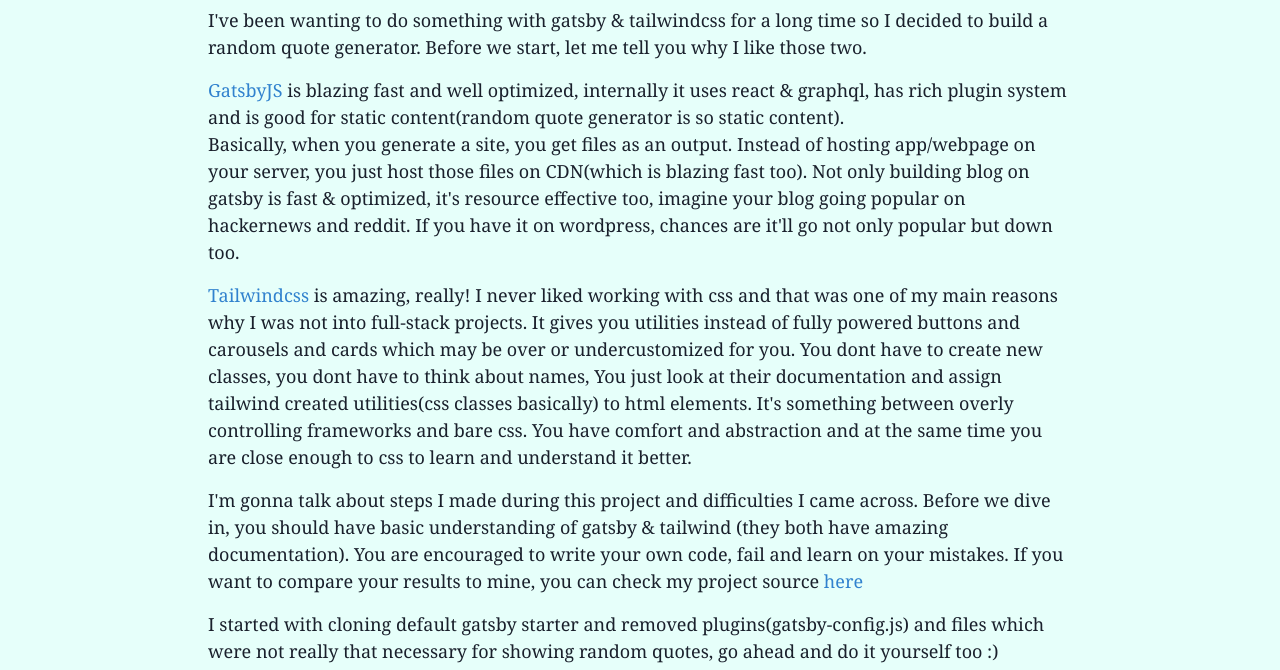
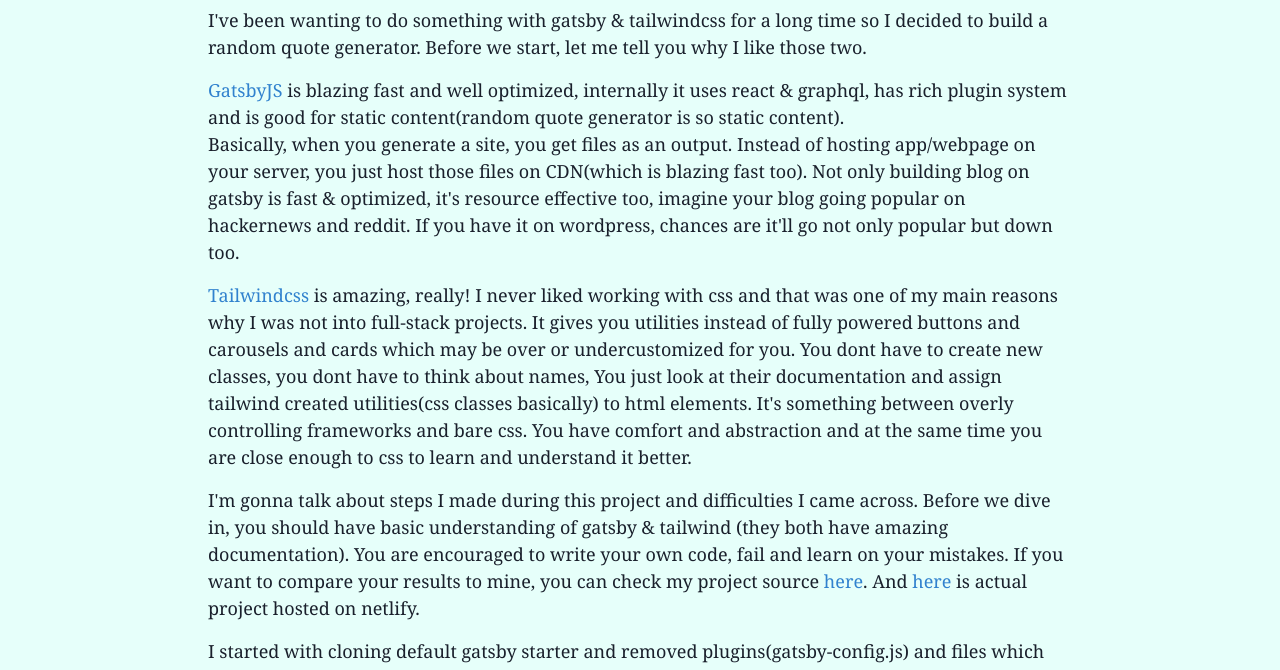
Before and after one commit to rmargve/blog, a Gatsby site: page /random-quote-generator in a window 1280 px wide. Shown: the part 105-775 px from the top of the page. Built offline with nearby package versions, Linux system fonts and the light colour scheme; Gatsby itself is replaced by a stand-in of ours; some packages are replaced by stand-ins of ours.

Commit message:
Update index.md

```diff
--- a/content/posts/random-quote-generator/index.md
+++ b/content/posts/random-quote-generator/index.md
@@ -13,7 +13,7 @@
 [Tailwindcss](https://tailwindcss.com/) is amazing, really! I never liked working with css and that was one of my main reasons why I was not into full-stack projects.
 It gives you utilities instead of fully powered buttons and carousels and cards which may be over or undercustomized for you. You dont have to create new classes, you dont have to think about names, You just look at their documentation and assign tailwind created utilities(css classes basically) to html elements. It's something between overly controlling frameworks and bare css. You have comfort and abstraction and at the same time you are close enough to css to learn and understand it better.
 
-I'm gonna talk about steps I made during this project and difficulties I came across. Before we dive in, you should have basic understanding of gatsby & tailwind (they both have amazing documentation). You are encouraged to write your own code, fail and learn on your mistakes. If you want to compare your results to mine, you can check my project source [here](https://github.com/romMidnight/random-quote-generator)
+I'm gonna talk about steps I made during this project and difficulties I came across. Before we dive in, you should have basic understanding of gatsby & tailwind (they both have amazing documentation). You are encouraged to write your own code, fail and learn on your mistakes. If you want to compare your results to mine, you can check my project source [here](https://github.com/romMidnight/random-quote-generator). And [here](https://priceless-jackson-8e782f.netlify.com) is actual project hosted on netlify.
 
 I started with cloning default gatsby starter and removed plugins(gatsby-config.js) and files which were not really that necessary for showing random quotes, go ahead and do it yourself too :)
 
```
